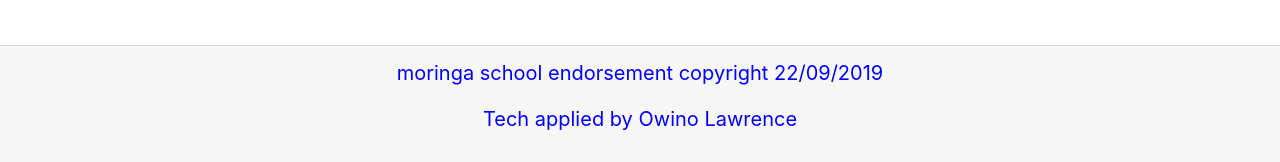
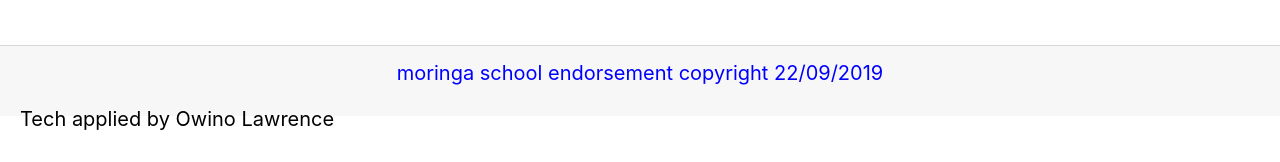
Before and after one commit to owinolawrence/Akan-name, a plain HTML site: page index.html in a window 1280 px wide. Shown: the part 1500-1662 px from the top of the page. Drawn offline with Linux system fonts and the light colour scheme.

Commit message:
Create style to class text

```diff
--- a/styles.css
+++ b/styles.css
@@ -51,3 +51,8 @@ img{
     text-align: center;
     font-size: 20px;
 }
+.text{
+    color: black;
+    float: left;
+    font-size: 20px;
+}
```
